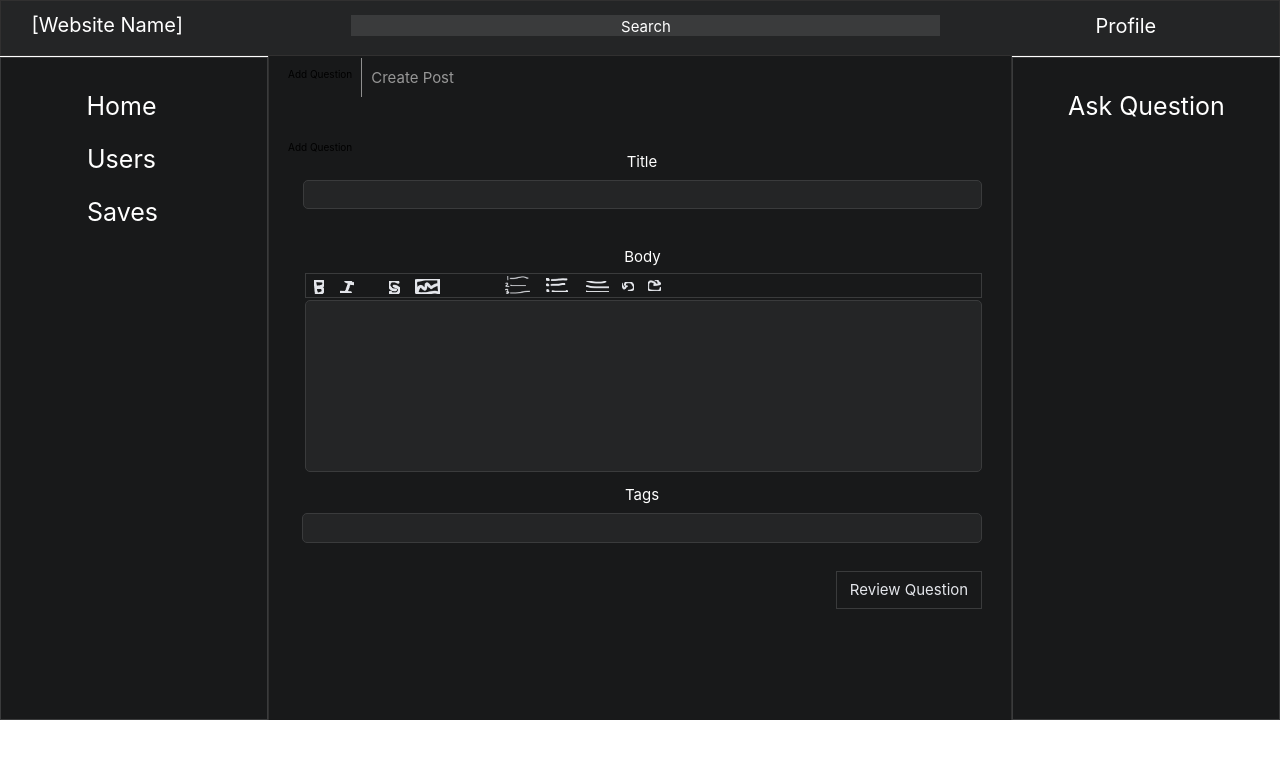
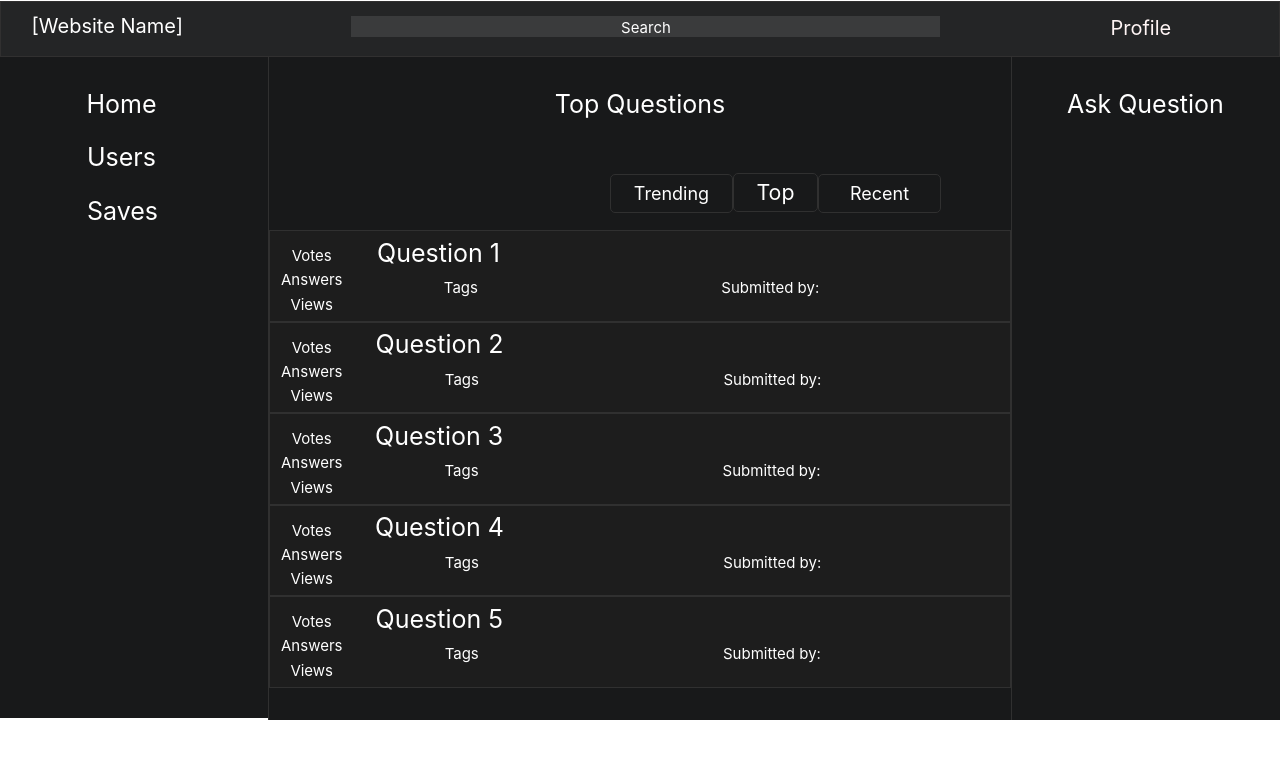
Before and after one commit to Scrappyz/QA-Sharing-Platform, a React (Create React App) app: page / in a window 1280 px wide. Shown: the top 758 px of the page. Built offline with nearby package versions, Linux system fonts and the light colour scheme.

Commit message:
Added hover effect on profile button in home

```diff
--- a/src/App.js
+++ b/src/App.js
@@ -1,4 +1,4 @@
-import logo from './logo.svg';
+import { BrowserRouter, Routes, Route } from "react-router-dom";
 import './App.css';
 import Home from "./pages/Home/Home.js";
 import Profile from './pages/Profile/Profile.js';
@@ -9,8 +9,13 @@
 
 function App() {
     return (
-        <AddQuestion />
-    );
+        <BrowserRouter>
+            <Routes>
+                <Route index element={<Home />} />
+                <Route path="/profile" element={<Profile />} />
+            </Routes>
+        </BrowserRouter>
+    )
 }
 
 export default App;
--- a/src/pages/Home/Home.css
+++ b/src/pages/Home/Home.css
@@ -738,9 +738,16 @@
   text-align: center;
   font-size: 2rem;
   font-weight: 400;
-  line-height: 1.2125;
-  color: #ffffff;
+  padding: 1.5rem;
+  border: none;
+  color: rgb(255, 245, 245);
+  background: none;
   font-family: Inter, 'Source Sans Pro';
   white-space: nowrap;
   flex-shrink: 0;
 }
+
+.Home-keD .header-eN5 .profile-Tyj:hover {
+  background-color:#3a3b3c;
+  transition: 0.2s;
+}
--- a/src/pages/Home/Home.js
+++ b/src/pages/Home/Home.js
@@ -1,7 +1,10 @@
 import React from 'react';
+import { useNavigate } from "react-router-dom";
 import "./Home.css";
 
 function Home() {
+    const navigate = useNavigate();
+
     return (
         <div class="Home-keD">
             <div class="main-JQq">
@@ -87,7 +90,8 @@
             <div class="header-eN5">
                 <p class="website-name-82M">[Website Name]</p>
                 <div class="search-bar-RXF">Search</div>
-                <p class="profile-Tyj">Profile</p>
+                {/* <p class="profile-Tyj">Profile</p> */}
+                <button class="profile-Tyj" onClick={() => navigate("/profile")}>Profile</button>
             </div>
         </div>
     );
```
